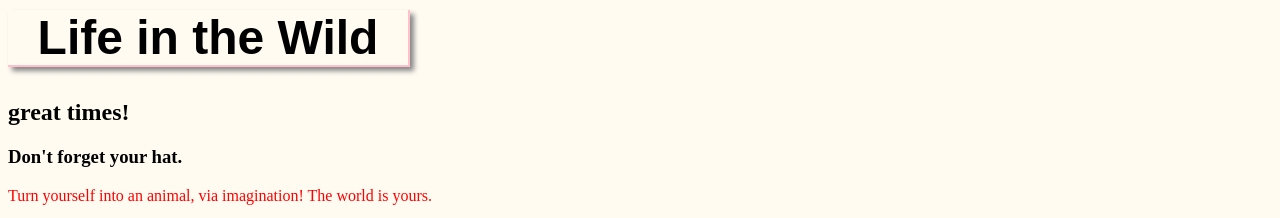
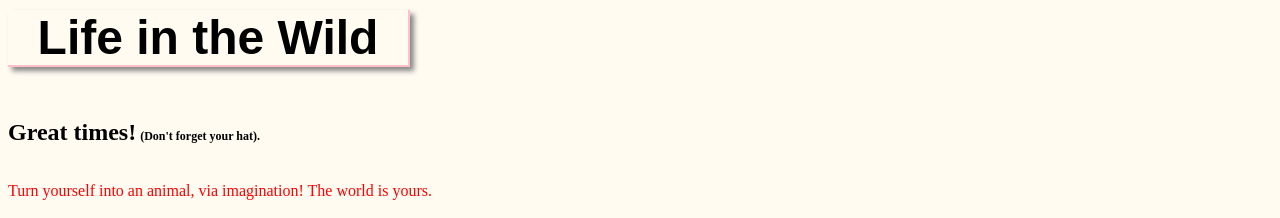
Before and after one commit to Code70x7/Life-in-the-Wild, a plain HTML site: page index.html in a window 1280 px wide. Shown: the top 218 px of the page. Drawn offline with Linux system fonts and the light colour scheme.

Commit message:
h3 update

```diff
--- a/index.html
+++ b/index.html
@@ -15,8 +15,8 @@
 
 <body>
     <h1>Life in the Wild</h1>
-    <h2>great times!</h2>
-    <h3>Don't forget your hat.</h3>
+    <h2 id="inline">Great times!</h2>
+    <h3 id="inline">(Don't forget your hat).</h3>
     <p>Turn yourself into an animal, via imagination! The world is yours.</p>
     <div class="container">
         <img src="https://static.pexels.com/photos/52500/horse-herd-fog-nature-52500.jpeg
--- a/style.css
+++ b/style.css
@@ -31,3 +31,9 @@ img:hover {
 p {
     color:red;
 }
+#inline {
+    display: inline-block;
+}
+h3 {
+    font-size: 12px;
+}
```
